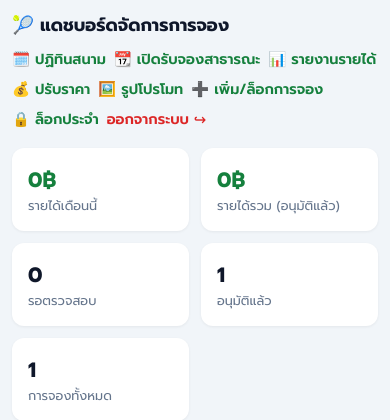
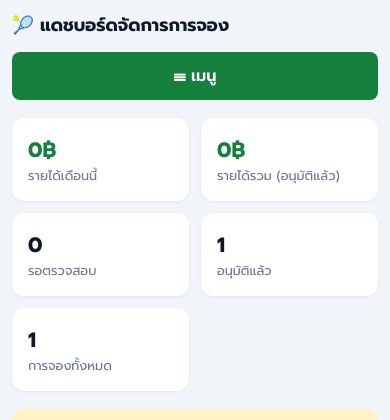
Before and after one commit to artweerasak/signal_booking, a PHP site: page /admin.php in a window 390 px wide. Shown: the top 420 px of the page. Run offline with PHP 8.4, Linux system fonts and the light colour scheme; the visitor is signed in with stand-in values (Sample User, id 1); data comes from the database, SQL or seed files in the repository; tables that the repository leaves empty or names only in its code hold one stand-in row (values such as "Sample post").

Commit message:
แก้ไขล่าสุด

```diff
--- a/admin.php
+++ b/admin.php
@@ -109,6 +109,7 @@ $csrf = $_SESSION['csrf'];
 <div class="wrap">
     <div class="header">
         <h1>🎾 แดชบอร์ดจัดการการจอง</h1>
+        <button class="nav-toggle" onclick="this.nextElementSibling.classList.toggle('open')" aria-label="เปิดเมนู">☰ เมนู</button>
         <div class="nav">
             <a href="admin_calendar.php">🗓️ ปฏิทินสนาม</a>
             <a href="admin_public_windows.php">📆 เปิดรับจองสาธารณะ</a>
--- a/assets/admin-responsive.css
+++ b/assets/admin-responsive.css
@@ -8,16 +8,40 @@
 /* ตารางข้อมูล: ครอบด้วย .tbl-wrap เพื่อเลื่อนแนวนอนได้บนจอแคบ */
 .tbl-wrap { overflow-x: auto; -webkit-overflow-scrolling: touch; }
 
+/* ปุ่ม hamburger — ซ่อนบนจอใหญ่ (เดสก์ท็อปโชว์เมนูเป็นแถบปกติ) */
+.nav-toggle { display: none; }
+
 @media (max-width: 640px) {
     body { padding: 12px !important; }
     .wrap { max-width: 100% !important; }
 
-    /* หัวเรื่อง + เมนู */
-    .header { align-items: flex-start !important; }
+    /* หัวเรื่อง + เมนู (hamburger บนมือถือ) */
+    .header { align-items: center !important; }
     .header h1, .top h1 { font-size: 1.1rem !important; }
-    .nav { display: flex; flex-wrap: wrap; gap: 8px; width: 100%; }
-    .nav a { margin-left: 0 !important; }
     .top { flex-wrap: wrap; gap: 8px; }
+
+    /* ปุ่ม ☰ เมนู — โผล่บนมือถือ กดง่าย เต็มความกว้าง */
+    .nav-toggle {
+        display: block;
+        background: #15803D; color: #FFF; border: none;
+        padding: 12px 16px; border-radius: 8px;
+        font-weight: 600; font-size: 1rem; cursor: pointer;
+        width: 100%; margin-top: 4px;
+    }
+    /* เมนูซ่อนไว้ก่อน → กด ☰ ค่อยกาง เป็นรายการแนวตั้ง ปุ่มใหญ่ */
+    .nav {
+        display: none; flex-direction: column; width: 100%; gap: 0;
+        background: #FFF; border-radius: 10px; margin-top: 8px;
+        overflow: hidden; box-shadow: 0 6px 16px rgba(0,0,0,.12);
+    }
+    .nav.open { display: flex; }
+    .nav a {
+        margin-left: 0 !important;
+        padding: 15px 16px; font-size: 1rem;
+        border-bottom: 1px solid #F1F5F9;
+    }
+    .nav a:last-child { border-bottom: none; }
+    .nav a.logout { background: #FEF2F2; }
 
     /* ฟอร์มหลายคอลัมน์ → เรียงเดี่ยว */
     .grid2, .grid4 { grid-template-columns: 1fr !important; }
```
Also changed, not shown: admin_promos.php (+15 -1 lines), admin_public_windows.php (+17 -2 lines).
